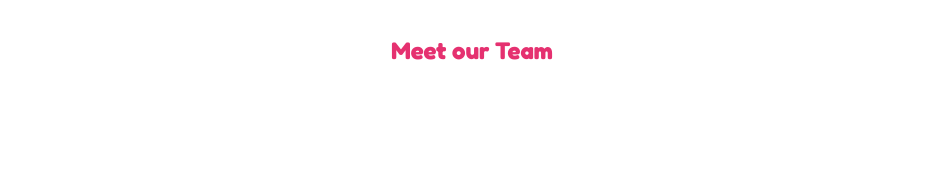
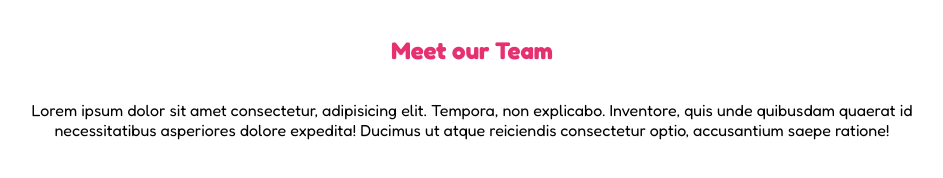
Before and after one commit to l3onWD/bonus-flex-cards, a plain HTML site: page index.html in a window 1280 px wide. Shown: the whole page, without its empty margins (168-1111 px from the left). Drawn offline with Linux system fonts and the light colour scheme.

Commit message:
added section description

```diff
--- a/css/style.css
+++ b/css/style.css
@@ -18,6 +18,10 @@ body {
 
 h1 {
     color: var(--color-pink);
+}
+
+p {
+    margin-bottom: 1rem;
 }
 
 header {
--- a/index.html
+++ b/index.html
@@ -26,16 +26,16 @@
 
             <div class="container">
 
-                <section>
+                <section class="text-center">
 
                     <!-- Section Header -->
-                    <header class="text-center">
+                    <header>
                         <h1>Meet our Team</h1>
                     </header>
 
                     <!-- Section Description -->
                     <p>
-
+                        Lorem ipsum dolor sit amet consectetur, adipisicing elit. Tempora, non explicabo. Inventore, quis unde quibusdam quaerat id necessitatibus asperiores dolore expedita! Ducimus ut atque reiciendis consectetur optio, accusantium saepe ratione!
                     </p>
 
                     <!-- Cards Container -->
```
